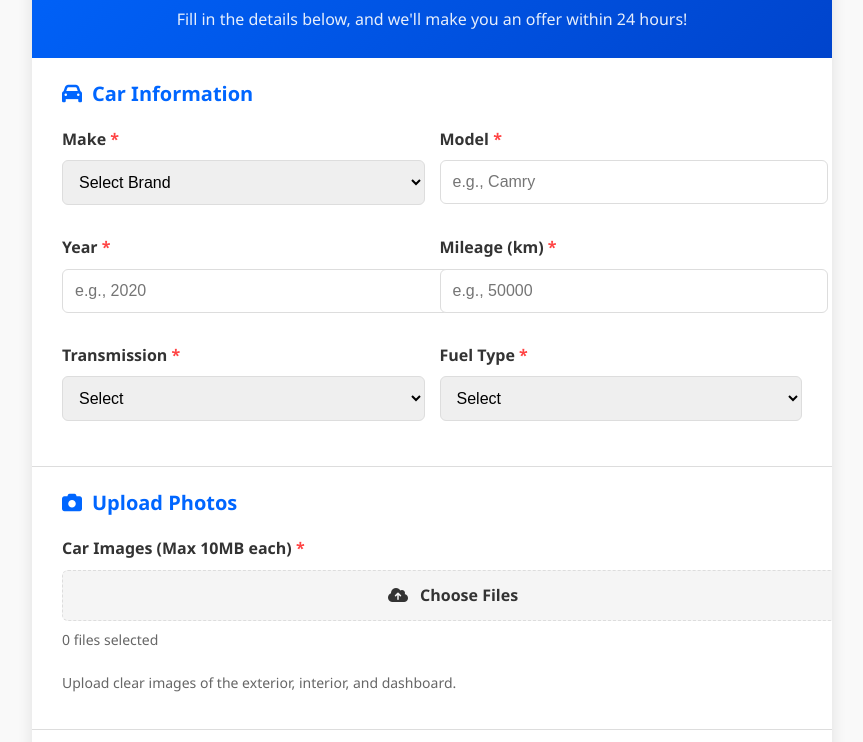
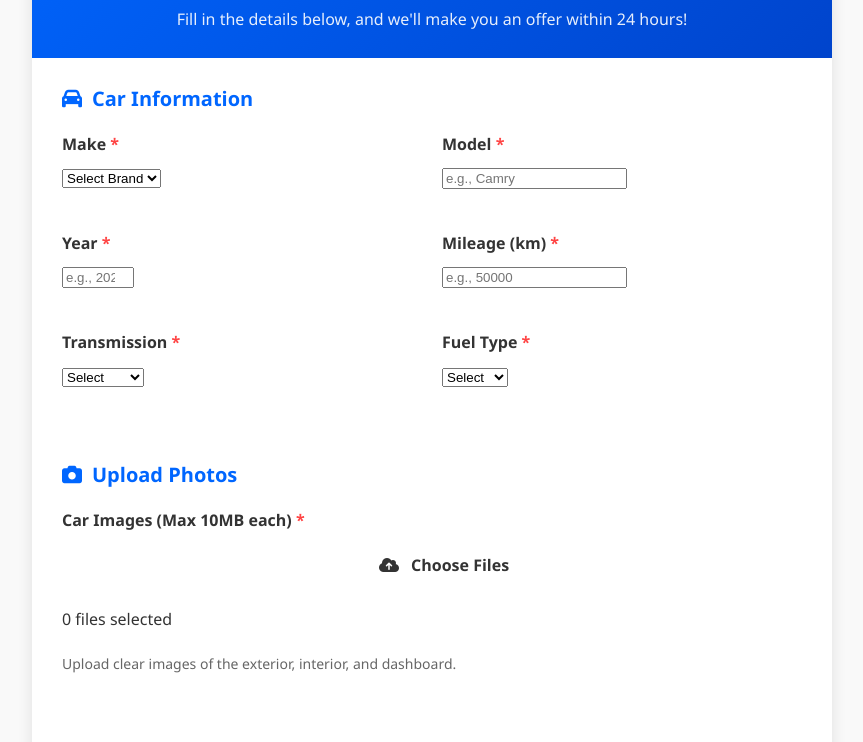
Before and after one commit to jidaqqa/netlifyform, a plain HTML site: page index.html in a window 1280 px wide. Shown: the part 185-927 px from the top of the page, without its empty margins (208-1071 px from the left). Drawn offline with Linux system fonts and the light colour scheme.

Commit message:
correct styles file

```diff
--- a/styles.css
+++ b/styles.css
@@ -55,8 +55,7 @@ body {
 
 /* ===== Form Sections ===== */
 .form-section {
-    padding: 20px 30px;
-    border-bottom: 1px solid var(--border);
+    padding: 25px 30px; /* More balanced padding */
 }
 
 .form-section:last-child {
@@ -76,13 +75,13 @@ body {
 .form-grid {
     display: grid;
     grid-template-columns: repeat(auto-fit, minmax(250px, 1fr));
-    gap: 15px;
-    margin-bottom: 10px;
+    gap: 20px; /* Increased gap for better spacing */
+    margin-bottom: 0; /* Removed extra margin */
 }
 
 /* ===== Form Groups ===== */
 .form-group {
-    margin-bottom: 15px;
+    margin-bottom: 20px; /* Consistent spacing */
 }
 
 .form-group label {
@@ -98,12 +97,7 @@ body {
 }
 
 input, select, textarea {
-    width: 100%;
-    padding: 12px;
-    border: 1px solid var(--border);
-    border-radius: 6px;
-    font-size: 16px;
-    transition: border 0.3s;
+    box-sizing: border-box; /* Ensures padding doesn't affect width */
 }
 
 input:focus, select:focus, textarea:focus {
@@ -114,8 +108,9 @@ input:focus, select:focus, textarea:focus {
 
 /* ===== File Upload ===== */
 .file-upload {
-    position: relative;
-    margin-bottom: 10px;
+    display: flex;
+    flex-direction: column;
+    gap: 8px;
 }
 
 .file-upload input[type="file"] {
@@ -129,14 +124,8 @@ input:focus, select:focus, textarea:focus {
 }
 
 .upload-btn {
-    display: inline-block;
-    padding: 12px 20px;
-    background: var(--light-gray);
-    border: 1px dashed var(--border);
-    border-radius: 6px;
+    padding: 12px;
     text-align: center;
-    cursor: pointer;
-    transition: all 0.3s;
     width: 100%;
 }
 
@@ -150,10 +139,7 @@ input:focus, select:focus, textarea:focus {
 }
 
 #file-count {
-    display: block;
-    margin-top: 5px;
-    font-size: 14px;
-    color: #666;
+    margin-top: 0; /* Removed extra margin */
 }
 
 /* ===== File Preview ===== */
@@ -207,7 +193,8 @@ input:focus, select:focus, textarea:focus {
     }
 
     .form-grid {
-        grid-template-columns: 1fr;
+        grid-template-columns: 1fr; /* Single column on mobile */
+        gap: 15px;
     }
 
     .submit-btn {
```
